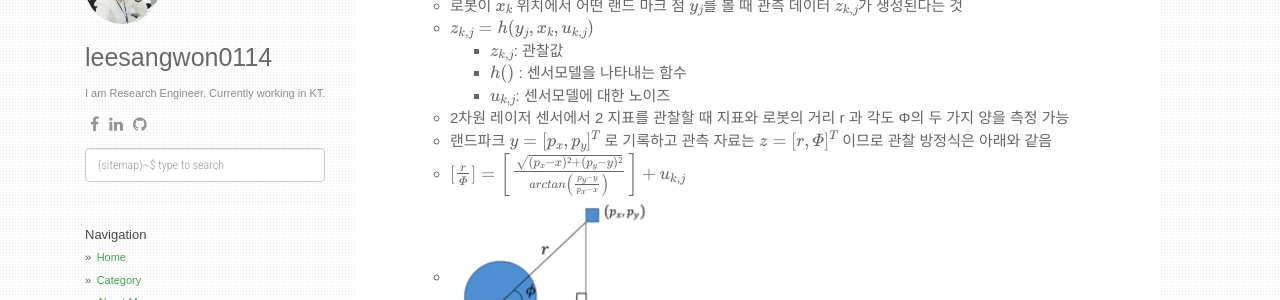
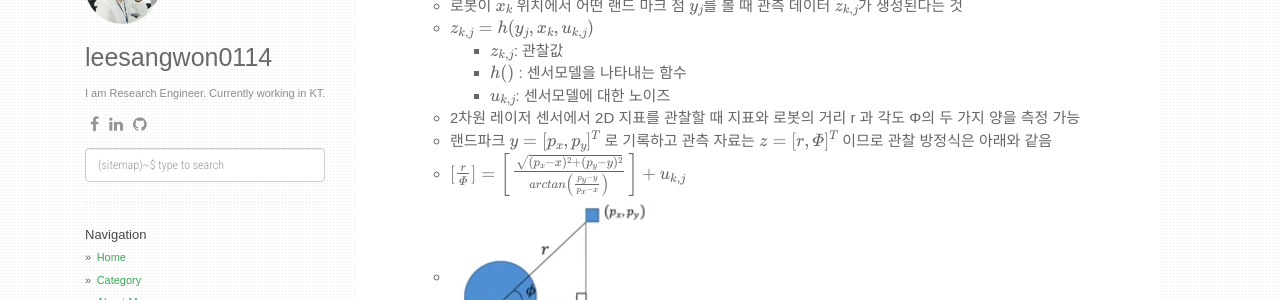
Before and after one commit to leesangwon0114/leesangwon0114.github.io, a Jekyll site: the page built from _posts/2022-01-12-ROS2_TurtleBot3_4.SLAM 기초.markdown, in a window 1280 px wide and 900 px high, scrolled down 2516 px. Shown: the part 151-451 px from the top of the window. Built offline with Jekyll 4.4.1, drawn with Linux system fonts in a browser that asks for light colours; nearby versions of some CDN libraries; formulas are drawn with MathJax 3; comment, search, counter and statistics services are not loaded.

Commit message:
Update 2022-01-12-ROS2_TurtleBot3_4.SLAM 기초.markdown

```diff
--- a/_posts/2022-01-12-ROS2_TurtleBot3_4.SLAM 기초.markdown
+++ b/_posts/2022-01-12-ROS2_TurtleBot3_4.SLAM 기초.markdown
@@ -104,7 +104,7 @@ TutleBot3 Waffle Pi 는 360 Laser Distance Sensor(LDS) - Lidar 즉, 360도 2차
         + $ z_{k,j} $: 관찰값
         + $ h() $ : 센서모델을 나타내는 함수
         + $ u_{k,j} $: 센서모델에 대한 노이즈
-    - 2차원 레이저 센서에서 2 지표를 관찰할 때 지표와 로봇의 거리 r 과 각도 Φ의 두 가지 양을 측정 가능
+    - 2차원 레이저 센서에서 2D 지표를 관찰할 때 지표와 로봇의 거리 r 과 각도 Φ의 두 가지 양을 측정 가능
     - 랜드파크 $ y = [p_x, p_y]^T $ 로 기록하고 관측 자료는 $ z = [r, Φ]^T $ 이므로 관찰 방정식은 아래와 같음
     - $\begin{bmatrix} \frac{r}{Φ} \end{bmatrix} = \begin{bmatrix}  \frac{\sqrt {(p_x - x)^2 + (p_y - y)^2}}{arctan \begin{pmatrix} \frac{p_y - y}{p_x -x}\end{pmatrix}} \end{bmatrix} + u_{k,j}$
     - ![Alt text](http://leesangwon0114.github.io/static/img/ROS2/4.1.png)
```
